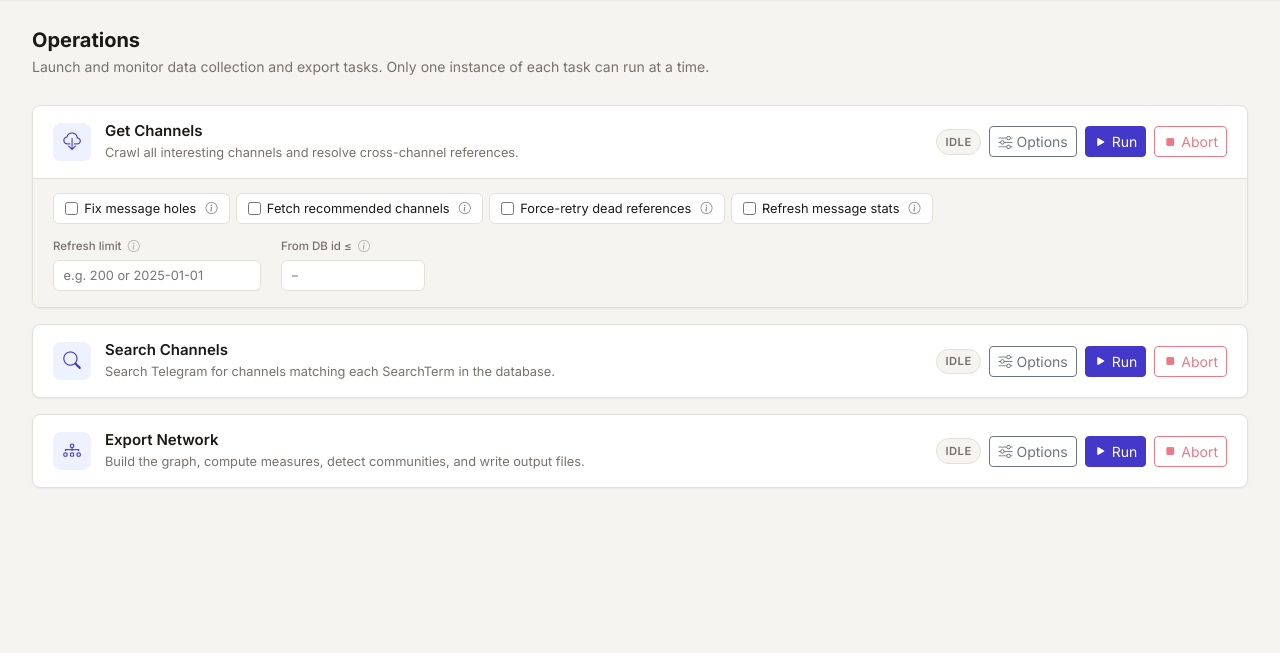
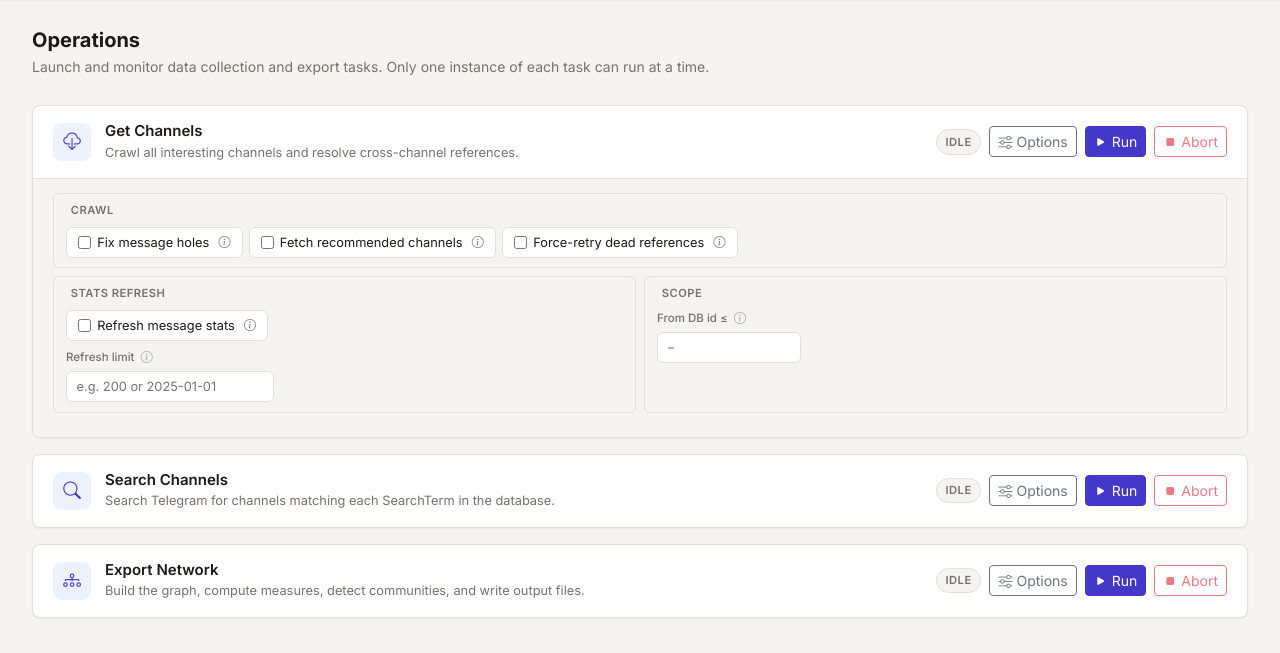
Before and after one commit to giovabal/pulpit, a Django app: page /operations/ in a window 1280 px wide, after a click on "Options". Shown: the part 53-706 px from the top of the page. Run offline with Django 4.2, Linux system fonts and the light colour scheme.

Commit message:
operations: wrap all task options in labelled fieldsets
- search_channels: single param wrapped in a Scope fieldset
- get_channels: Crawl (full-width) + Stats refresh | Scope (paired row),
  matching the vertical-first rhythm of export_network
- export_network: already restructured in previous commit

Co-Authored-By: Claude Sonnet 4.6 <noreply@anthropic.com>

```diff
--- a/runner/static/runner/css/operations.css
+++ b/runner/static/runner/css/operations.css
@@ -104,6 +104,7 @@
   padding: 0 .3rem;
 }
 .ops-fieldset .ops-flags { margin-bottom: 0; }
+.ops-fieldset .ops-flags + .ops-params { margin-top: .5rem; }
 
 /* flag chips */
 .ops-flags {
--- a/runner/templates/runner/operations.html
+++ b/runner/templates/runner/operations.html
@@ -54,6 +54,8 @@
           {% csrf_token %}
 
           {% if task.name == "search_channels" %}
+          <fieldset class="ops-fieldset">
+            <legend>Scope</legend>
             <div class="ops-params">
               <div class="ops-param">
                 <label for="amount_sc">Max search terms
@@ -63,8 +65,11 @@
                 <input type="number" name="amount" id="amount_sc" placeholder="–" min="1">
               </div>
             </div>
+          </fieldset>
 
           {% elif task.name == "get_channels" %}
+          <fieldset class="ops-fieldset">
+            <legend>Crawl</legend>
             <div class="ops-flags">
               <label class="ops-flag">
                 <input type="checkbox" name="fixholes">Fix message holes
@@ -81,6 +86,12 @@
                 <i class="bi bi-info-circle ops-tip" data-bs-toggle="tooltip" data-bs-placement="top"
                    title="Re-attempt references already marked as permanently unresolvable (e.g. deleted channels). By default these are skipped to avoid redundant API calls."></i>
               </label>
+            </div>
+          </fieldset>
+          <div class="ops-fieldset-row">
+            <fieldset class="ops-fieldset">
+              <legend>Stats refresh</legend>
+              <div class="ops-flags">
                 <label class="ops-flag">
                   <input type="checkbox" name="do_refresh">Refresh message stats
                   <i class="bi bi-info-circle ops-tip" data-bs-toggle="tooltip" data-bs-placement="top"
@@ -95,6 +106,11 @@
                   </label>
                   <input type="text" name="refresh_value" id="refresh_value" placeholder="e.g. 200 or 2025-01-01" data-width="md">
                 </div>
+              </div>
+            </fieldset>
+            <fieldset class="ops-fieldset">
+              <legend>Scope</legend>
+              <div class="ops-params">
                 <div class="ops-param">
                   <label for="fromid">From DB id ≤
                     <i class="bi bi-info-circle ops-tip" data-bs-toggle="tooltip" data-bs-placement="top"
@@ -102,6 +118,8 @@
                   </label>
                   <input type="number" name="fromid" id="fromid" placeholder="–" min="1">
                 </div>
+              </div>
+            </fieldset>
           </div>
 
           {% elif task.name == "export_network" %}
```
Lines whose indentation alone changed are shown as unchanged.
